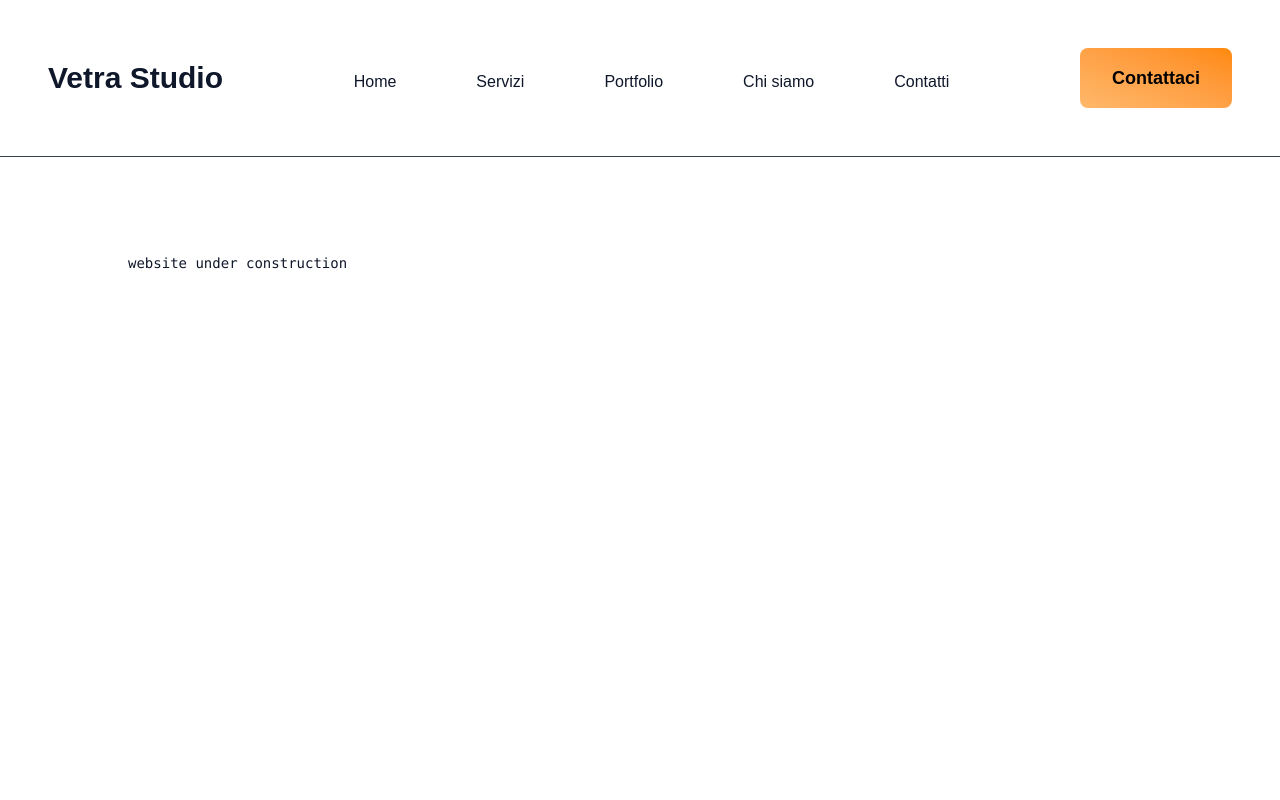
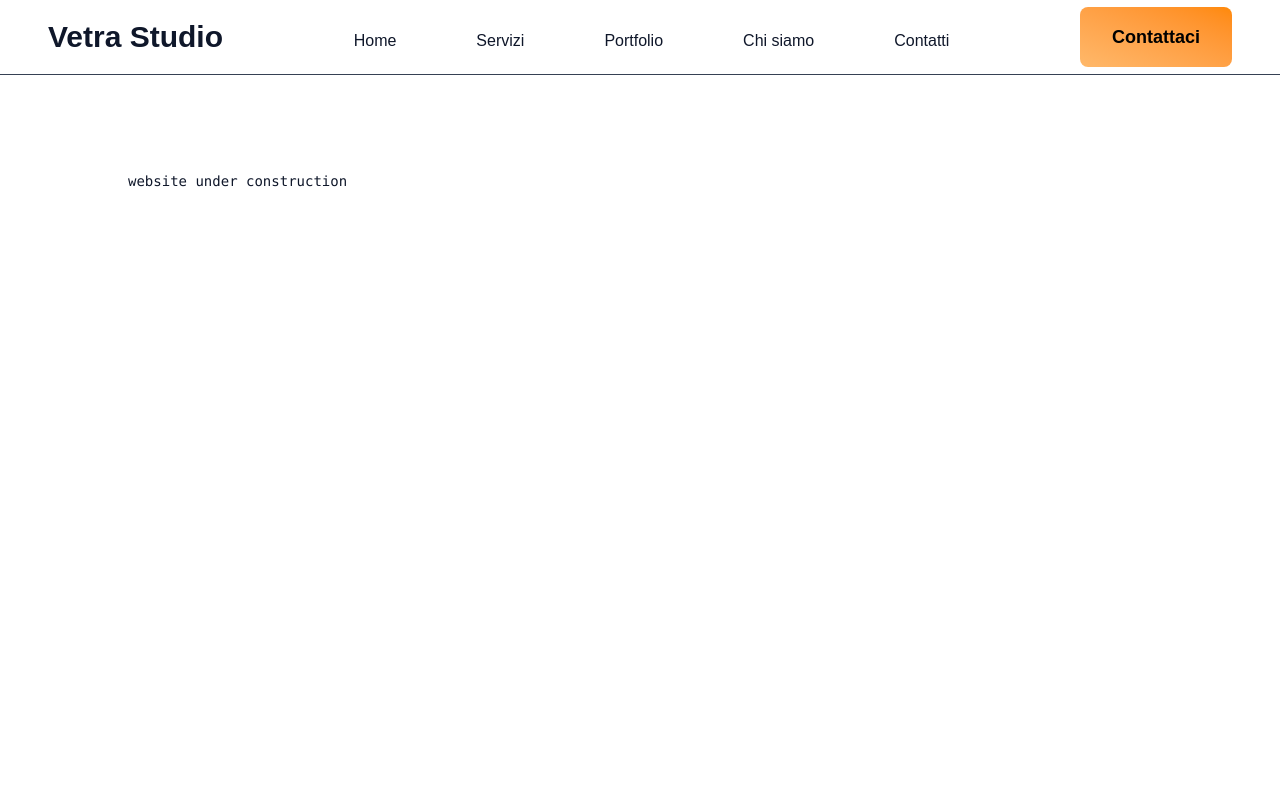
Before and after one commit to Vetra-Studio/website, a Next.js app: page / in a window 1280 px wide. Shown: the top 800 px of the page. Built offline with nearby package versions, Linux system fonts and the light colour scheme.

Commit message:
feat(header): add auto-hiding behavior on scroll

```diff
--- a/app/page.tsx
+++ b/app/page.tsx
@@ -1,9 +1,7 @@
-import Image from "next/image";
-
 export default function Home() {
   return (
     <main className="flex min-h-screen flex-col items-center justify-between p-24">
-      <div className="z-10 w-full max-w-5xl items-center justify-between font-mono text-sm lg:flex">
+      <div className="w-full max-w-5xl items-center justify-between font-mono text-sm lg:flex">
         <p>website under construction</p>
       </div>
     </main>
--- a/components/Header.tsx
+++ b/components/Header.tsx
@@ -1,6 +1,37 @@
+"use client";
+
+import { useEffect, useState } from "react";
+
 export default function Header() {
+  const [hidden, setHidden] = useState(false);
+  let lastScroll = 0;
+
+  useEffect(() => {
+    const onScroll = () => {
+      const current = window.scrollY;
+
+      if (current > lastScroll && current > 75) {
+        setHidden(true);
+      } else {
+        setHidden(false);
+      }
+
+      lastScroll = current;
+    };
+
+    window.addEventListener("scroll", onScroll);
+    console.log("scroll event listener added");
+    console.log("lastScroll:", lastScroll);
+    return () => {
+      window.removeEventListener("scroll", onScroll);
+    };
+  }, []);
   return (
-    <div className="flex items-center justify-between p-12 border-b border-gray-700">
+    <header className={`bg-background sticky
+          flex items-center justify-between px-12 border-b border-gray-700 top-0 h-[75px]
+          transition-transform duration-300 ease-in-out
+          ${hidden ? "-translate-y-full" : "translate-y-0"}
+          `}>
       <h1 className="text-3xl font-bold">Vetra Studio</h1>
       <div className="mt-2">
         <ul className="flex space-x-20">
@@ -34,6 +65,6 @@ export default function Header() {
       <button className="bg-gradient-to-tr from-orange-300 to-orange-400 text-black font-bold py-4 px-8 rounded-lg text-lg">
         Contattaci
       </button>
-    </div>
+    </header>
   );
 }
```
